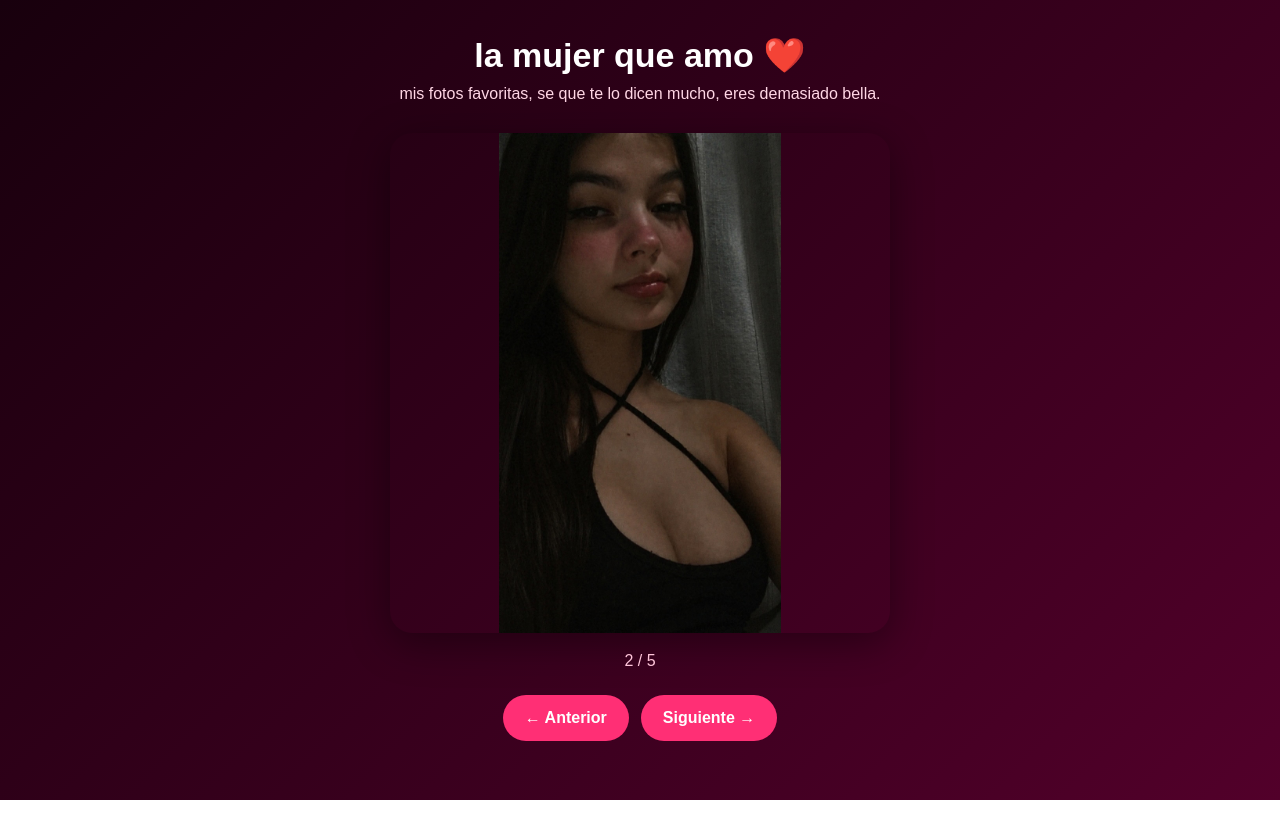
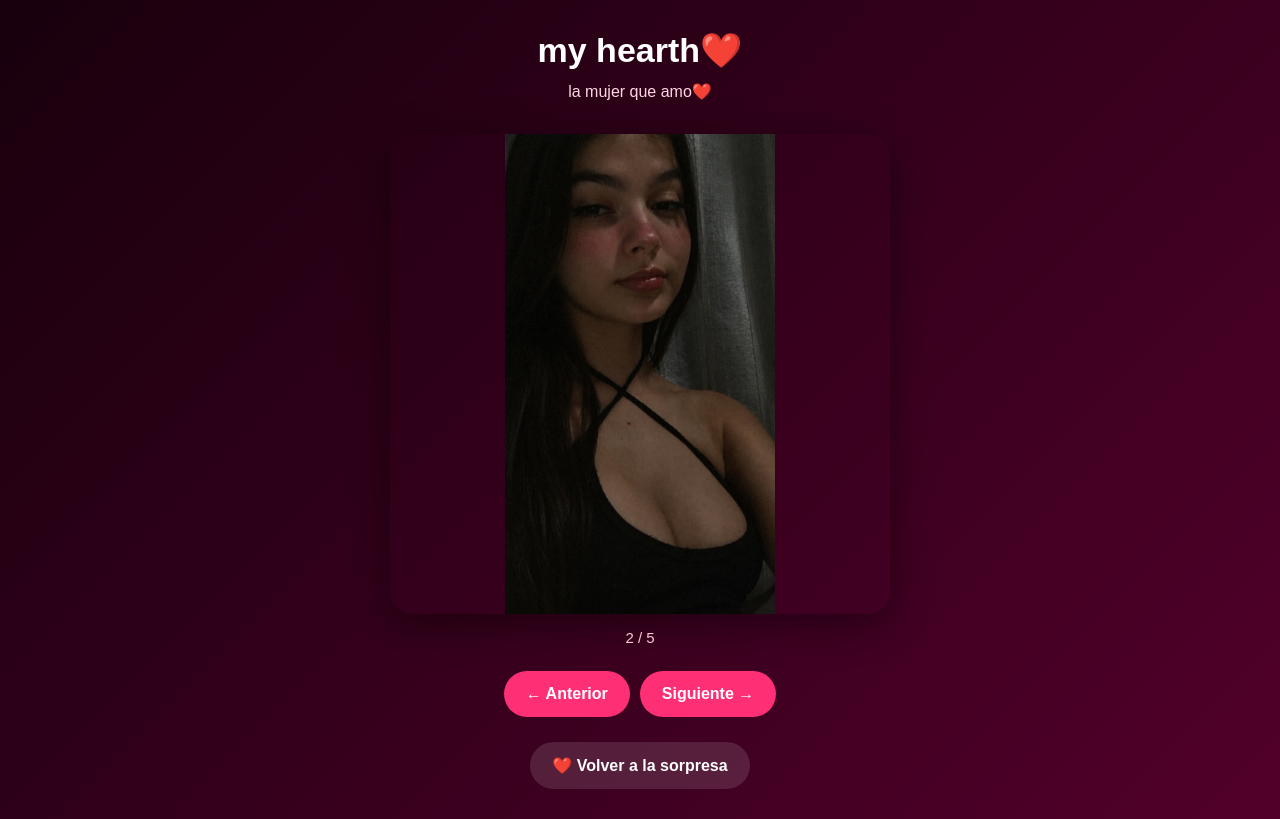
Before and after one commit to delarosajeankarlos22-max/regalo-para-arelys, a plain HTML site: page recuerdos.html in a window 1280 px wide. Both pictures are taken after a click on the button "Siguiente →". Drawn offline with Linux system fonts and the light colour scheme.

Commit message:
Update title and content in recuerdos.html

```diff
--- a/recuerdos.html
+++ b/recuerdos.html
@@ -3,7 +3,8 @@
 <head>
   <meta charset="UTF-8">
   <meta name="viewport" content="width=device-width, initial-scale=1.0">
-  <title>tu ❤️</title>
+
+  <title>my love ❤️</title>
 
   <style>
     * {
@@ -18,7 +19,7 @@
       color: white;
       font-family: Arial, sans-serif;
       text-align: center;
-      padding: 35px 15px;
+      padding: 30px 15px;
     }
 
     h1 {
@@ -29,16 +30,18 @@
     .subtitulo {
       color: #ffd6e5;
       margin-bottom: 30px;
+      line-height: 1.5;
     }
 
     .galeria {
+      width: 100%;
       max-width: 500px;
       margin: auto;
     }
 
     .foto {
       display: none;
-      animation: aparecer .7s ease;
+      animation: aparecer 0.7s ease;
     }
 
     .foto.activa {
@@ -46,23 +49,29 @@
     }
 
     .foto img {
+      display: block;
       width: 100%;
-      max-height: 500px;
+      max-width: 500px;
+      height: auto;
+      max-height: 60vh;
       object-fit: contain;
+      margin: auto;
       border-radius: 22px;
-      box-shadow: 0 10px 40px rgba(0,0,0,.4);
+      box-shadow: 0 10px 40px rgba(0, 0, 0, 0.45);
     }
 
     .numero {
       margin-top: 15px;
       color: #ffc5da;
+      font-size: 15px;
     }
 
     .botones {
       display: flex;
       justify-content: center;
-      gap: 12px;
+      gap: 10px;
       margin-top: 25px;
+      flex-wrap: wrap;
     }
 
     button {
@@ -77,13 +86,19 @@
     }
 
     button:disabled {
-      opacity: .4;
+      opacity: 0.4;
+      cursor: default;
+    }
+
+    .volver {
+      margin-top: 25px;
+      background: rgba(255,255,255,0.12);
     }
 
     @keyframes aparecer {
       from {
         opacity: 0;
-        transform: scale(.92);
+        transform: scale(0.94);
       }
 
       to {
@@ -96,40 +111,41 @@
 
 <body>
 
-  <h1>la mujer que amo ❤️</h1>
+  <h1>my hearth❤️</h1>
 
   <p class="subtitulo">
-    mis fotos favoritas, se que te lo dicen mucho, eres demasiado bella.
+  la mujer que amo❤️
   </p>
 
   <div class="galeria">
 
     <div class="foto activa">
-      <img src="foto1.jpg" alt="Nuestro recuerdo 1">
+      <img src="./foto1.jpg" alt="Nuestro recuerdo 1">
       <p class="numero">1 / 5</p>
     </div>
 
     <div class="foto">
-      <img src="foto2.jpg" alt="Nuestro recuerdo 2">
+      <img src="./foto2.jpg" alt="Nuestro recuerdo 2">
       <p class="numero">2 / 5</p>
     </div>
 
     <div class="foto">
-      <img src="foto3.jpg" alt="Nuestro recuerdo 3">
+      <img src="./foto3.jpg" alt="Nuestro recuerdo 3">
       <p class="numero">3 / 5</p>
     </div>
 
     <div class="foto">
-      <img src="foto4.jpg" alt="Nuestro recuerdo 4">
+      <img src="./foto4.jpg" alt="Nuestro recuerdo 4">
       <p class="numero">4 / 5</p>
     </div>
 
     <div class="foto">
-      <img src="foto5.jpg" alt="Nuestro recuerdo 5">
+      <img src="./foto5.jpg" alt="Nuestro recuerdo 5">
       <p class="numero">5 / 5</p>
     </div>
 
     <div class="botones">
+
       <button id="anterior" onclick="cambiar(-1)" disabled>
         ← Anterior
       </button>
@@ -137,7 +153,12 @@
       <button id="siguiente" onclick="cambiar(1)">
         Siguiente →
       </button>
+
     </div>
+
+    <button class="volver" onclick="volverCarta()">
+      ❤️ Volver a la sorpresa
+    </button>
 
   </div>
 
@@ -146,6 +167,10 @@
     let actual = 0;
 
     const fotos = document.querySelectorAll(".foto");
+
+    const anterior = document.getElementById("anterior");
+
+    const siguiente = document.getElementById("siguiente");
 
     function cambiar(direccion) {
 
@@ -163,10 +188,16 @@
 
       fotos[actual].classList.add("activa");
 
-      document.getElementById("anterior").disabled = actual === 0;
+      anterior.disabled = actual === 0;
 
-      document.getElementById("siguiente").disabled =
-        actual === fotos.length - 1;
+      siguiente.disabled = actual === fotos.length - 1;
+
+    }
+
+    function volverCarta() {
+
+      window.location.href = "carta.html";
+
     }
 
   </script>
```
